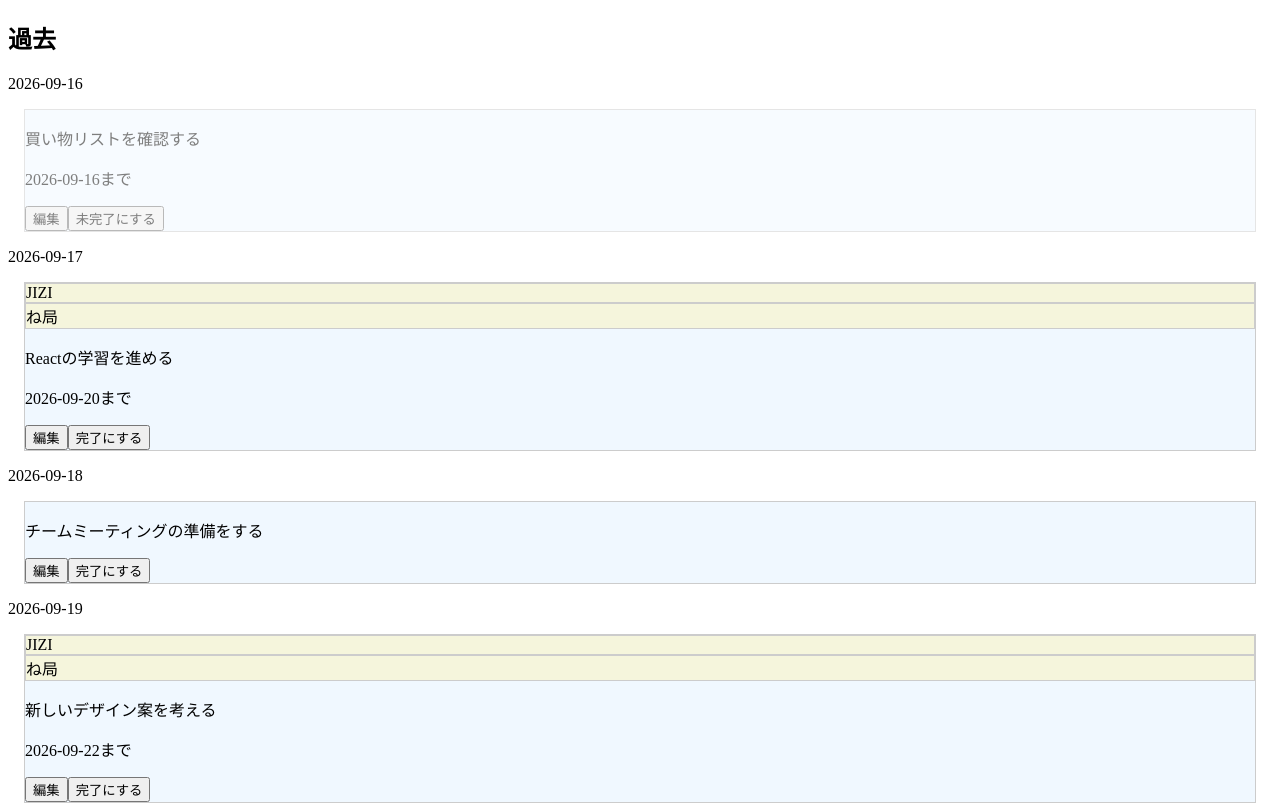
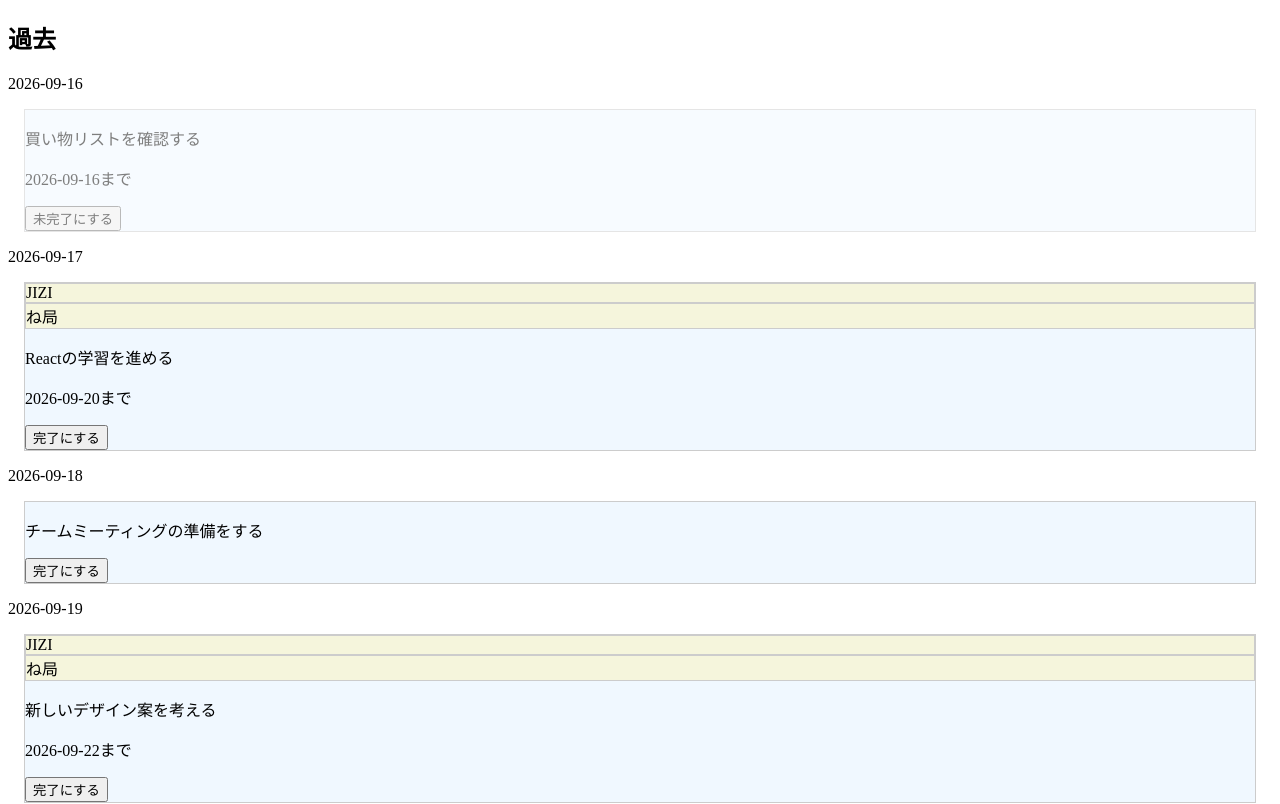
Before and after one commit to konryu-kin/sokuseki, a React (Vite) app: page / in a window 1280 px wide. Shown: the top 804 px of the page. Built offline with nearby package versions, Linux system fonts and the light colour scheme.

Commit message:
feat: タップで編集モーダルが開くようにした

```diff
--- a/src/components/timelineItems/tasks/checkmark.tsx
+++ b/src/components/timelineItems/tasks/checkmark.tsx
@@ -7,7 +7,13 @@ type Props = {
 
 export default function CheckMark({ state, onClickHandler }: Props) {
   return (
-    <button type="button" onClick={onClickHandler}>
+    <button
+      type="button"
+      onClick={(event) => {
+        event.stopPropagation();
+        onClickHandler();
+      }}
+    >
       {state === "todo" ? "完了にする" : "未完了にする"}
     </button>
   );
--- a/src/components/timelineItems/tasks/taskItem.tsx
+++ b/src/components/timelineItems/tasks/taskItem.tsx
@@ -23,13 +23,11 @@ export default function TaskItem({ task }: Props) {
       className={[styles.itemBoard, state === "done" ? styles.done : ""]
         .filter(Boolean)
         .join(" ")}
+      onClick={() => setIsEditModalOpen(true)}
     >
       <ContextTagsArea contextTagId={task.content.contextTagId ?? null} />
       {description && <p>{description}</p>}
       {dueDate && <p>{dueDate}まで</p>}
-      <button type="button" onClick={() => setIsEditModalOpen(true)}>
-        編集
-      </button>
       <CheckMark state={state} onClickHandler={onToggle} />
       {isEditModalOpen && (
         <EditTaskModal
```
